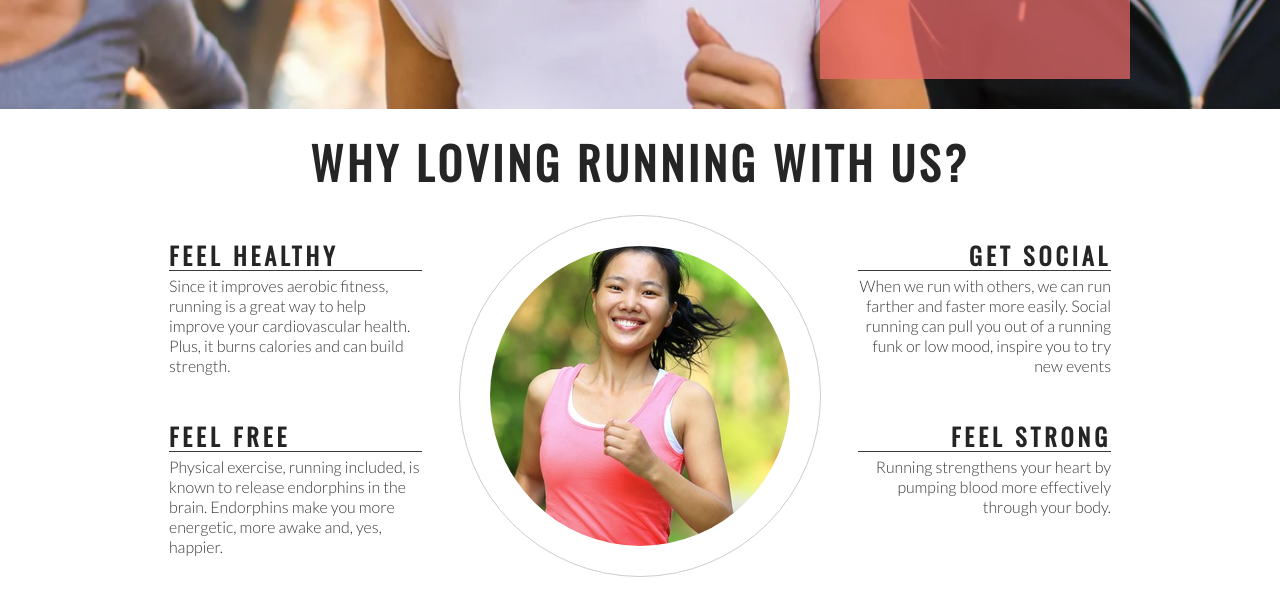
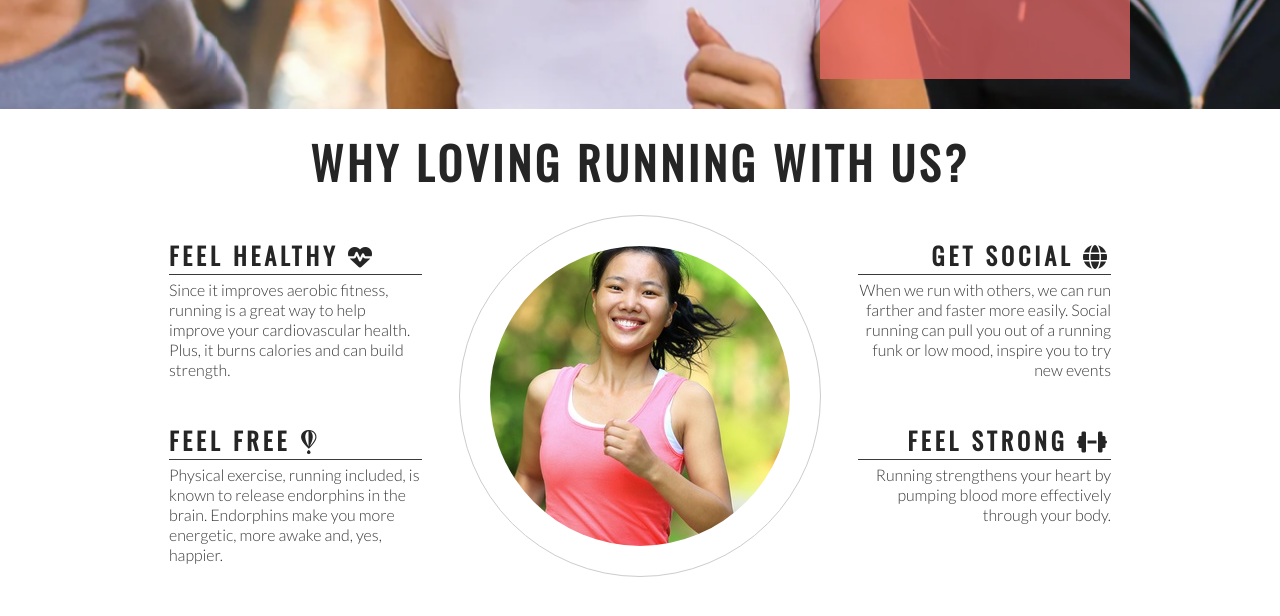
Before and after one commit to matzhedman/love-running, a plain HTML site: page index.html in a window 1280 px wide. Shown: the part 572-1188 px from the top of the page. Drawn offline with nearby package versions, Linux system fonts and the light colour scheme.

Commit message:
Add icons to club ethos headlines

```diff
--- a/index.html
+++ b/index.html
@@ -45,13 +45,13 @@
         <h2 id="welcome">Why Loving Running With Us?</h2>
         <div id="left-about">
             <div class="left-about-heading">
-                <h2>Feel Healthy</h2>
+                <h2>Feel Healthy <em class="fa-solid fa-heart-pulse"></em></h2>
                 <hr>
                 <p>Since it improves aerobic fitness, running is a great way to help improve your cardiovascular health.
                     Plus, it burns calories and can build strength.</p>
             </div>
             <div class="left-about-heading">
-                <h2>Feel Free</h2>
+                <h2>Feel Free <em class="fa-brands fa-fly"></em></h2>
                 <hr>
                 <p>Physical exercise, running included, is known to release endorphins in the brain.
                     Endorphins make you more energetic, more awake and, yes, happier.</p>
@@ -60,13 +60,13 @@
 
         <div id="right-about">
             <div class="right-about-heading">
-                <h2>Get Social</h2>
+                <h2>Get Social <em class="fa-solid fa-globe"></em></h2>
                 <hr>
                 <p>When we run with others, we can run farther and faster more easily.
                     Social running can pull you out of a running funk or low mood, inspire you to try new events</p>
             </div>
             <div class="right-about-heading">
-                <h2>Feel Strong</h2>
+                <h2>Feel Strong <em class="fa-solid fa-dumbbell"></em></h2>
                 <hr>
                 <p>Running strengthens your heart by pumping blood more effectively through your body.</p>
             </div>
@@ -86,6 +86,9 @@
     <footer>
         social links here
     </footer>
+
+    <!-- font awesome script -->
+    <script src="https://kit.fontawesome.com/2d258ed15b.js" crossorigin="anonymous"></script>
 </body>
 
 </html>
```
